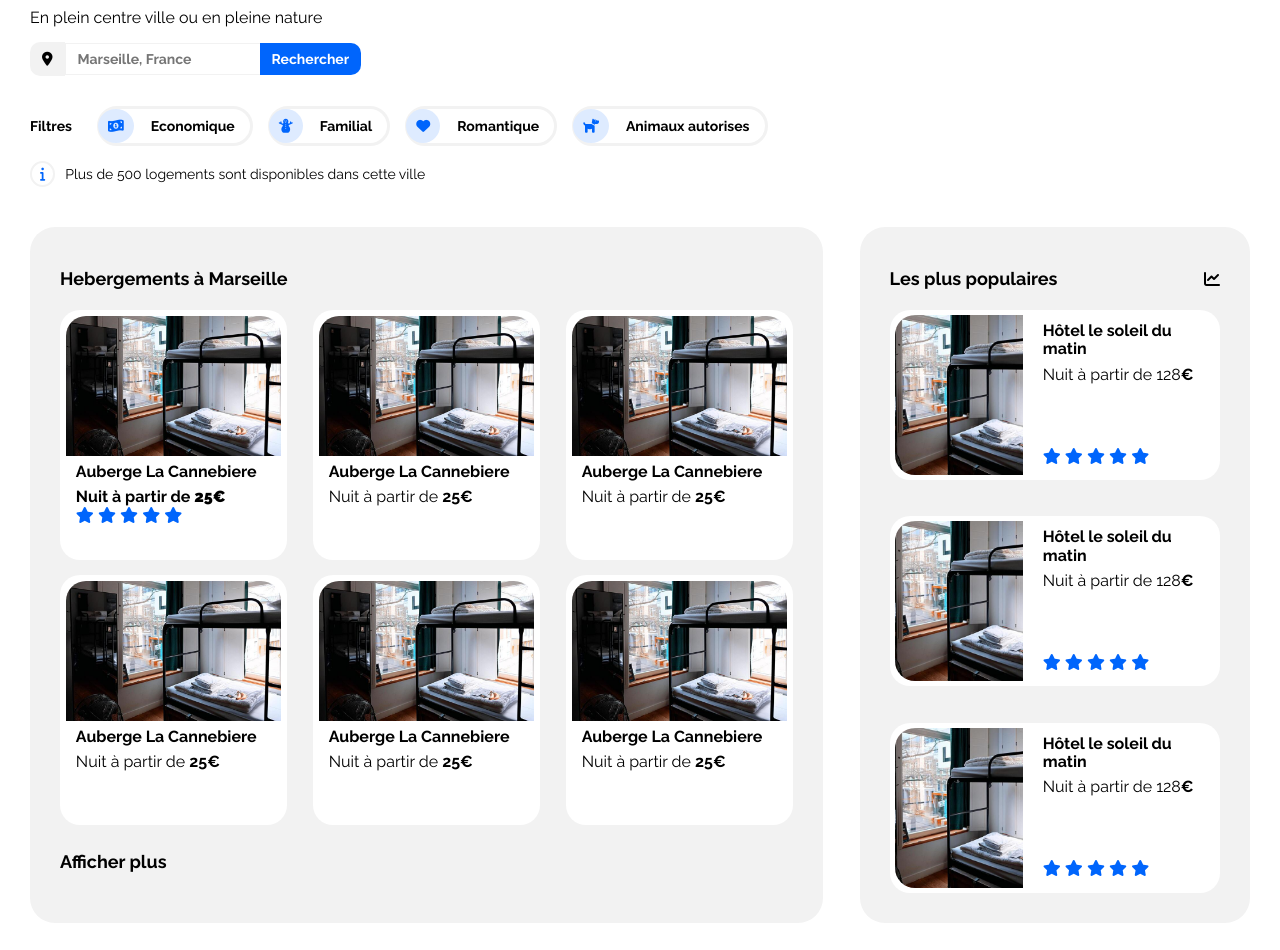
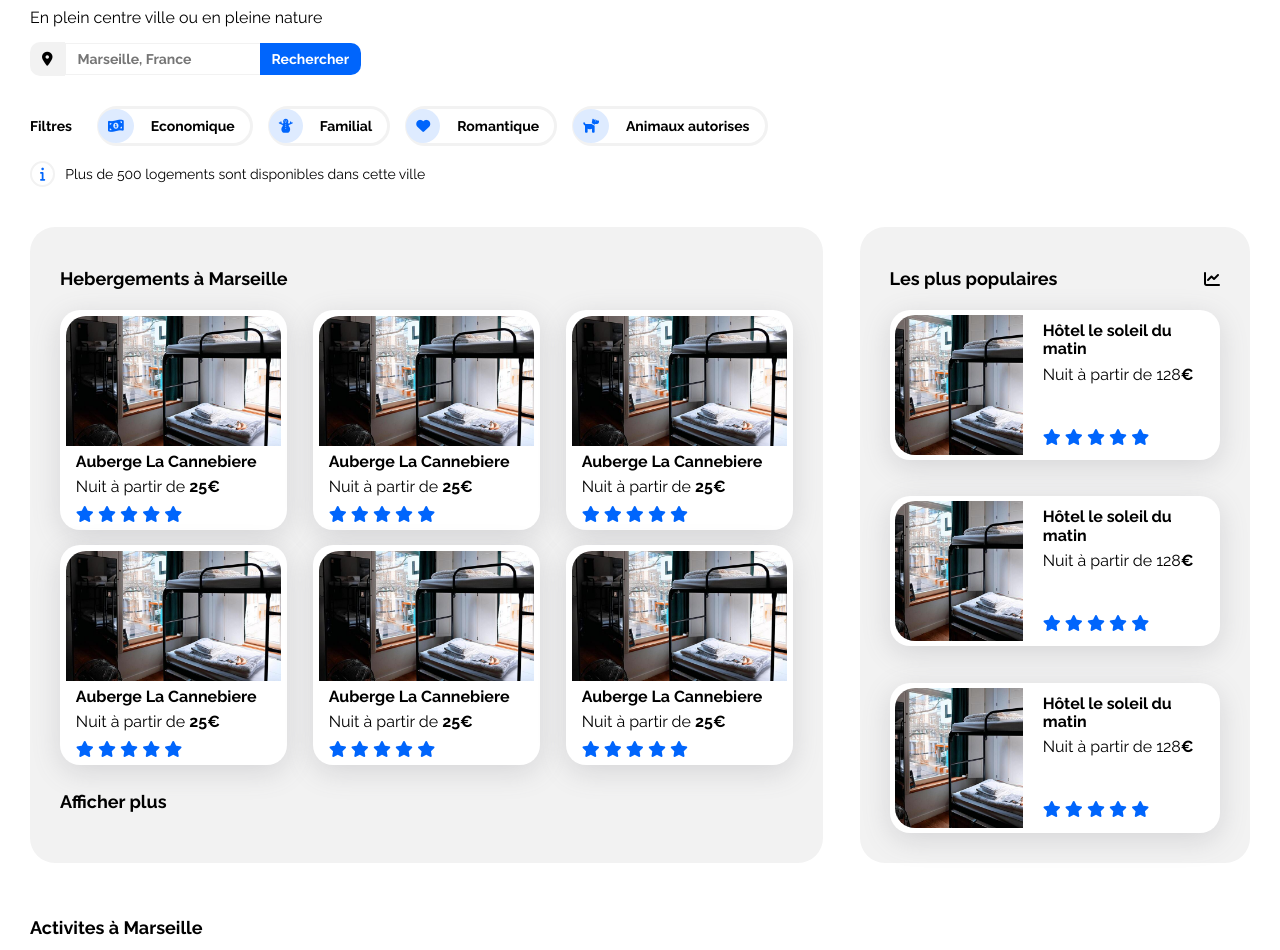
Before and after one commit to Ricou107/Booki, a plain HTML site: page index.html in a window 1280 px wide. Shown: the part 96-1046 px from the top of the page. Before the commit the page ends 1019 px from the top, so only its background shows below. Drawn offline with Linux system fonts and the light colour scheme.

Commit message:
Fix html errors

```diff
--- a/css/moyenne_resolution.css
+++ b/css/moyenne_resolution.css
@@ -1,3 +1,5 @@
+/* Section 1 */
+
 #filtres div {
     margin-bottom: 0px;
     margin-right: 15px;
@@ -10,5 +12,34 @@
     margin-right: 30px;
     margin-bottom: 0px;
     margin-top: 10px;
+}
 
+/* Section 2 */
+
+#hebergementblock {
+    width: 60%;
+    padding-left: 10px;
+    padding-right: 10px;
 }
+
+#popularblock {
+    width :38%;
+    padding-left: 10px;
+    padding-right: 10px;
+}
+
+.card {
+    width: 48%;
+}
+
+.hebergementblockinfos .stars {
+    margin-bottom: 10px;
+}
+
+#popularcards {
+    justify-content: flex-start;
+}
+
+.popularcard {
+    margin-bottom: 20px;
+}
--- a/css/petite_resolution.css
+++ b/css/petite_resolution.css
@@ -68,3 +68,29 @@ nav li a:hover {
 #filtres h1 {
     margin-right: 650px;
 }
+
+
+/* Section 2 */
+
+#section2 {
+    flex-direction: column-reverse;
+}
+
+#hebergementblock {
+    width: 100%;
+    background-color: white;
+}
+
+#popularblock {
+    width :100%;
+    border-radius: 0;
+    height: 600px;
+}
+
+.card {
+    width: 100%;
+}
+
+.hebergementblockinfos .stars {
+    margin-bottom: 8px;
+}
--- a/css/style.css
+++ b/css/style.css
@@ -212,11 +212,12 @@ input {
     display: flex;
     flex-direction: column;
     width: 31%;
-    height: 250px;
+    height: 220px;
     padding: 0.8%;
     border-radius: 20px;
     background-color: white;
     margin-bottom: 15px;
+    box-shadow: rgba(100, 100, 111, 0.2) 0px 7px 29px 0px;
 }
 
 .card p {
@@ -247,7 +248,7 @@ input {
 .cardimg {
     display: flex;
     width: 100%;
-    height: 140px;
+    height: 130px;
 }
 
 #popularblock {
@@ -265,10 +266,11 @@ input {
 .popularcard {
     display: flex;
     background-color: white;
-    height: 170px;
+    height: 150px;
     width: 100%;
     border-radius: 20px;
     padding: 1.5%;
+    box-shadow: rgba(100, 100, 111, 0.2) 0px 7px 29px 0px;
 }
 
 .popularcard p {
@@ -282,19 +284,19 @@ input {
     font-weight: normal;
 }
 
-#popularcardimg {
+.popularcardimg {
     display: flex;
     height: 100%;
     width: 40%;
 }
 
-#popularcardimg img {
+.popularcardimg img {
     border-radius: 20px 0 0 20px;
     object-fit: cover;
     overflow: hidden;
 }
 
-#popularcardinfos {
+.popularcardinfos {
     margin-left: 10px;
     display: flex;
     flex-direction: column;
@@ -304,7 +306,7 @@ input {
 .stars {
     margin-left: 10px;
     color: #0065FC;
-    margin-bottom: 9px;
+    margin-bottom: 8px;
 }
 
 #popularcards {
@@ -314,3 +316,20 @@ input {
     justify-content: space-between;
     flex-grow: 1
 }
+
+.hebergementblockinfos {
+    display: flex;
+    flex-direction: column;
+    flex-grow: 1;
+    justify-content: space-between;
+}
+
+.hebergementblockinfos .stars {
+    margin-bottom: 0;
+}
+
+/* Section 3 */
+
+#section3{
+    margin-top: 55px;
+}
--- a/index.html
+++ b/index.html
@@ -50,7 +50,8 @@
                     <input type="submit" value="Rechercher" id="Rechercher"/>
                     <i class="fas fa-search" id="loupe"></i></form>
 
-            </form>
+
+
 
             <div id="filtres">
                 <h1>Filtres</h1>
@@ -86,12 +87,15 @@
                 <h1>Hebergements à Marseille</h1>
 
                 <div class="cardshebergement">
-                    <span class="card">
+                    <div class="card">
                         <div class="cardimg">
                             <img src="images/hebergements/4_small/marcus-loke-WQJvWU_HZFo-unsplash.jpg" alt="Auberge La Cannebiere"/>
                         </div>
+                            <div class="hebergementblockinfos">
+                                <div>
                                     <p class="title">Auberge La Cannebiere</p>
                                     <p>Nuit à partir de <strong>25€</strong></p>
+                                </div>
                                 <div class="stars">
                                     <i class="fas fa-star"></i>
                                     <i class="fas fa-star"></i>
@@ -99,47 +103,103 @@
                                     <i class="fas fa-star"></i>
                                     <i class="fas fa-star"></i>
                                 </div>
-                    </span>
+                            </div>
+                    </div>
 
-                    <span class="card">
+                    <div class="card">
                         <div class="cardimg">
                             <img src="images/hebergements/4_small/marcus-loke-WQJvWU_HZFo-unsplash.jpg" alt="Auberge La Cannebiere"/>
                         </div>
+                            <div class="hebergementblockinfos">
+                                <div>
                                     <p class="title">Auberge La Cannebiere</p>
                                     <p>Nuit à partir de <strong>25€</strong></p>
-                    </span>
+                                </div>
+                                <div class="stars">
+                                    <i class="fas fa-star"></i>
+                                    <i class="fas fa-star"></i>
+                                    <i class="fas fa-star"></i>
+                                    <i class="fas fa-star"></i>
+                                    <i class="fas fa-star"></i>
+                                </div>
+                            </div>
+                    </div>
 
-                    <span class="card">
+                    <div class="card">
                         <div class="cardimg">
                             <img src="images/hebergements/4_small/marcus-loke-WQJvWU_HZFo-unsplash.jpg" alt="Auberge La Cannebiere"/>
                         </div>
+                            <div class="hebergementblockinfos">
+                                <div>
                                     <p class="title">Auberge La Cannebiere</p>
                                     <p>Nuit à partir de <strong>25€</strong></p>
-                    </span>
+                                </div>
+                                <div class="stars">
+                                    <i class="fas fa-star"></i>
+                                    <i class="fas fa-star"></i>
+                                    <i class="fas fa-star"></i>
+                                    <i class="fas fa-star"></i>
+                                    <i class="fas fa-star"></i>
+                                </div>
+                            </div>
+                    </div>
 
-                    <span class="card">
+                    <div class="card">
                         <div class="cardimg">
                             <img src="images/hebergements/4_small/marcus-loke-WQJvWU_HZFo-unsplash.jpg" alt="Auberge La Cannebiere"/>
                         </div>
+                            <div class="hebergementblockinfos">
+                                <div>
                                     <p class="title">Auberge La Cannebiere</p>
                                     <p>Nuit à partir de <strong>25€</strong></p>
-                    </span>
+                                </div>
+                                <div class="stars">
+                                    <i class="fas fa-star"></i>
+                                    <i class="fas fa-star"></i>
+                                    <i class="fas fa-star"></i>
+                                    <i class="fas fa-star"></i>
+                                    <i class="fas fa-star"></i>
+                                </div>
+                            </div>
+                    </div>
 
-                    <span class="card">
+                    <div class="card">
                         <div class="cardimg">
                             <img src="images/hebergements/4_small/marcus-loke-WQJvWU_HZFo-unsplash.jpg" alt="Auberge La Cannebiere"/>
                         </div>
+                            <div class="hebergementblockinfos">
+                                <div>
                                     <p class="title">Auberge La Cannebiere</p>
                                     <p>Nuit à partir de <strong>25€</strong></p>
-                    </span>
+                                </div>
+                                <div class="stars">
+                                    <i class="fas fa-star"></i>
+                                    <i class="fas fa-star"></i>
+                                    <i class="fas fa-star"></i>
+                                    <i class="fas fa-star"></i>
+                                    <i class="fas fa-star"></i>
+                                </div>
+                            </div>
+                    </div>
 
-                    <span class="card">
+                    <div class="card">
                         <div class="cardimg">
                             <img src="images/hebergements/4_small/marcus-loke-WQJvWU_HZFo-unsplash.jpg" alt="Auberge La Cannebiere"/>
                         </div>
+                            <div class="hebergementblockinfos">
+                                <div>
                                     <p class="title">Auberge La Cannebiere</p>
                                     <p>Nuit à partir de <strong>25€</strong></p>
-                    </span>
+                                </div>
+                                <div class="stars">
+                                    <i class="fas fa-star"></i>
+                                    <i class="fas fa-star"></i>
+                                    <i class="fas fa-star"></i>
+                                    <i class="fas fa-star"></i>
+                                    <i class="fas fa-star"></i>
+                                </div>
+                            </div>
+                    </div>
 
                 </div>
 
@@ -156,16 +216,16 @@
 
                 <div id="popularcards">
 
-                    <span class="popularcard">
-                        <div id="popularcardimg">
+                    <div class="popularcard">
+                        <div class="popularcardimg">
                             <img src="images/hebergements/4_small/marcus-loke-WQJvWU_HZFo-unsplash.jpg" alt="Auberge La Cannebiere"/>
                         </div>
 
-                        <div id="popularcardinfos">
-                            <span>
+                        <div class="popularcardinfos">
+                            <div>
                                 <p class="title">Hôtel le soleil du matin</p>
                                  <p>Nuit à partir de 128<strong>€</strong></p>
-                            </span>
+                            </div>
 
                              <div class="stars">
                                 <i class="fas fa-star"></i>
@@ -175,18 +235,18 @@
                                 <i class="fas fa-star"></i>
                             </div>
                         </div>
-                    </span>
+                    </div>
 
-                    <span class="popularcard">
-                        <div id="popularcardimg">
+                    <div class="popularcard">
+                        <div class="popularcardimg">
                             <img src="images/hebergements/4_small/marcus-loke-WQJvWU_HZFo-unsplash.jpg" alt="Auberge La Cannebiere"/>
                         </div>
 
-                        <div id="popularcardinfos">
-                            <span>
+                        <div class="popularcardinfos">
+                            <div>
                                 <p class="title">Hôtel le soleil du matin</p>
                                  <p>Nuit à partir de 128<strong>€</strong></p>
-                            </span>
+                            </div>
 
                              <div class="stars">
                                 <i class="fas fa-star"></i>
@@ -196,18 +256,18 @@
                                 <i class="fas fa-star"></i>
                             </div>
                         </div>
-                    </span>
+                    </div>
 
-                    <span class="popularcard">
-                        <div id="popularcardimg">
+                    <div class="popularcard">
+                        <div class="popularcardimg">
                             <img src="images/hebergements/4_small/marcus-loke-WQJvWU_HZFo-unsplash.jpg" alt="Auberge La Cannebiere"/>
                         </div>
 
-                        <div id="popularcardinfos">
-                            <span>
+                        <div class="popularcardinfos">
+                            <div>
                                 <p class="title">Hôtel le soleil du matin</p>
                                  <p>Nuit à partir de 128<strong>€</strong></p>
-                            </span>
+                            </div>
 
                              <div class="stars">
                                 <i class="fas fa-star"></i>
@@ -217,7 +277,7 @@
                                 <i class="fas fa-star"></i>
                             </div>
                         </div>
-                    </span>
+                    </div>
 
                 </div>
 
@@ -228,12 +288,18 @@
 
         </section>
 
-    </body>
-
+        <section id="section3">
+            <h1>Activites à Marseille</h1>
+        </section>
 
         <footer>
             <!-- Placez ici le contenu du pied de page -->
         </footer>
 
+    </body>
+
+
+
+
 
 </html>
```
Also changed, not shown: 2 other files. Lines whose indentation alone changed are shown as unchanged.
